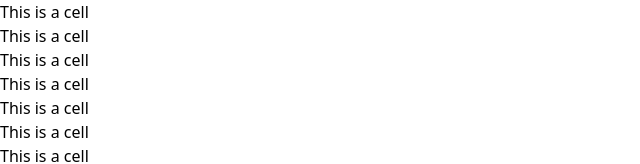
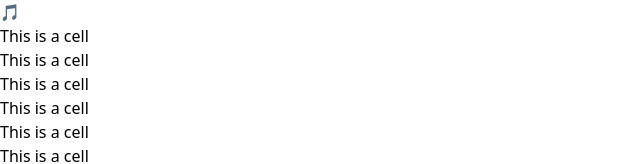
Before and after one commit to WeiTanZzz/invevo-game-jam, a React (Vite) app: page / in a window 1280 px wide. Shown: the top 164 px of the page, without its empty margins (0-640 px from the left). Built offline with nearby package versions, Linux system fonts and the light colour scheme; the HTML template or start-up script is replaced by a standard one.

Commit message:
add bg music

```diff
--- a/src/App.tsx
+++ b/src/App.tsx
@@ -1,9 +1,11 @@
 import { TelescopeMiniGame } from "./TelescopeMiniGame"
+import BackgroundMusic from "./audio/BackgroundMusic.tsx"
 import { Grid } from "./map/grid"
 
 function App() {
     return (
         <>
+            <BackgroundMusic />
             <Grid />
             <TelescopeMiniGame />
         </>
--- /dev/null
+++ b/src/audio/BackgroundMusic.tsx
@@ -0,0 +1,37 @@
+import { useRef, useState } from "react"
+
+const BackgroundMusic = () => {
+    const ref = useRef<HTMLAudioElement | null>(null)
+    const [isPlaying, setIsPlaying] = useState(false)
+
+    const handlePlay = () => {
+        if (ref.current) {
+            ref.current.volume = 0.5
+            ref.current.loop = true
+            ref.current
+                .play()
+                .then(() => {
+                    setIsPlaying(true)
+                })
+                .catch(error => {
+                    console.log("Playback failed:", error)
+                })
+        }
+    }
+
+    const handleStop = () => {
+        if (ref.current) {
+            ref.current.volume = 0
+            setIsPlaying(false)
+        }
+    }
+
+    return (
+        <div>
+            {isPlaying ? <button onClick={handleStop}>🔇</button> : <button onClick={handlePlay}>🎵</button>}
+            <audio ref={ref} src={"/audio/bg.mp3"} />
+        </div>
+    )
+}
+
+export default BackgroundMusic
```
Also changed, not shown: 1 other file (tests, documents, lock files or other folders).
